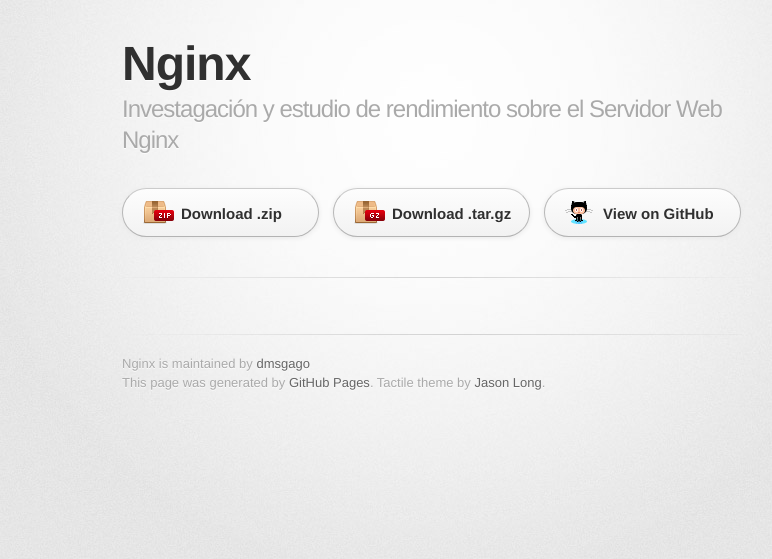
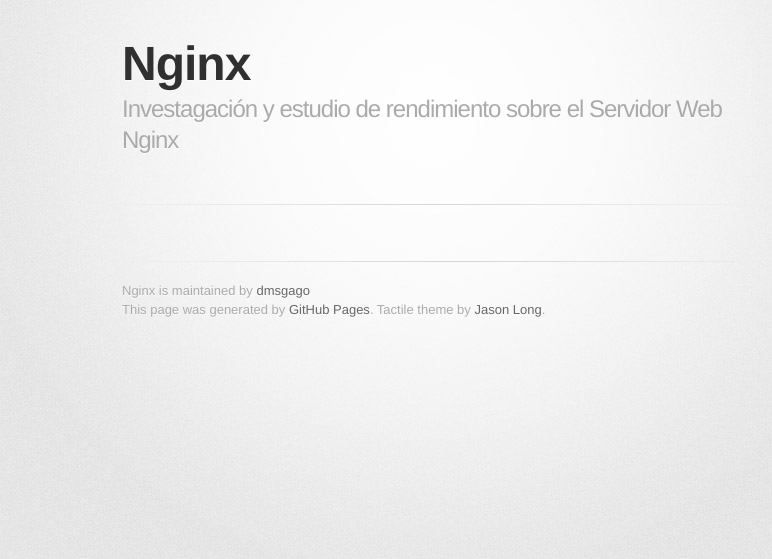
Before and after one commit to dmsgago/nginx, a Jekyll site: the page built from index.md, in a window 1280 px wide. Shown: the top 559 px of the page, without its empty margins (208-980 px from the left). Built offline with Jekyll 4.4.1, drawn with Linux system fonts in a browser that asks for light colours; some web fonts are replaced.

Commit message:
Modificación de la plantilla html

```diff
--- a/_layouts/index.html
+++ b/_layouts/index.html
@@ -22,12 +22,6 @@
           <h2>{{page.tagline}}</h2>
         </header>
 
-        <section id="downloads" class="clearfix">
-          <a href="https://github.com/dmsgago/nginx/zipball/master" id="download-zip" class="button"><span>Download .zip</span></a>
-          <a href="https://github.com/dmsgago/nginx/tarball/master" id="download-tar-gz" class="button"><span>Download .tar.gz</span></a>
-          <a href="https://github.com/dmsgago/nginx" id="view-on-github" class="button"><span>View on GitHub</span></a>
-        </section>
-
         <hr>
 
         <section id="main_content">
```
